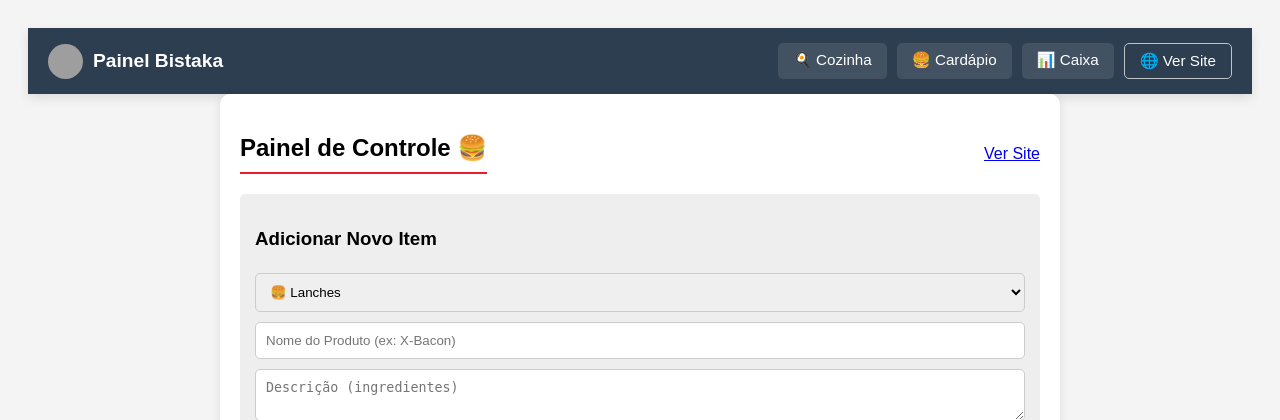
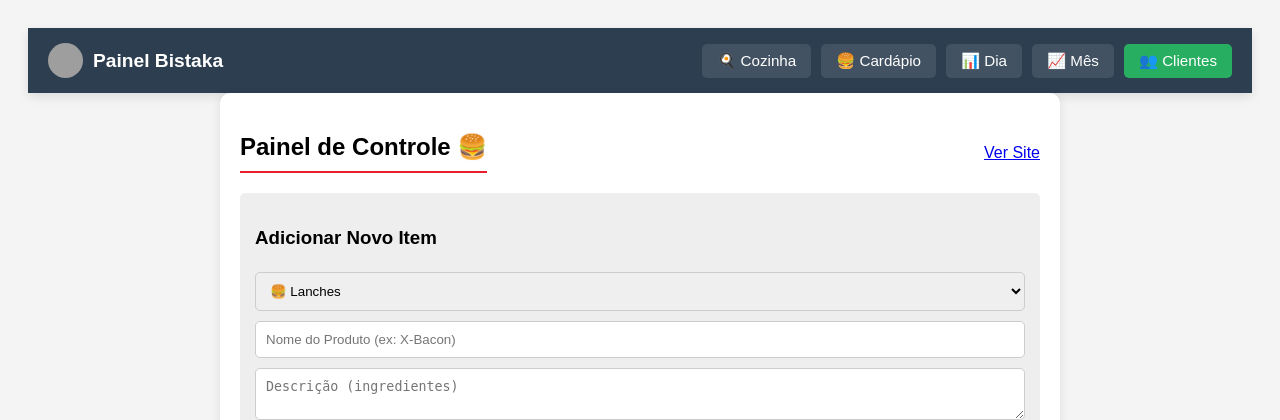
Before and after one commit to Alexschmitzz/Bistaka_delivery-main, a Flask app: page /admin in a window 1280 px wide. Shown: the top 420 px of the page. Run offline with Flask 3, Linux system fonts and the light colour scheme; a user stored in the database is signed in; grey boxes are pictures that could not be loaded.

Commit message:
att nav para as 2 novas pag

```diff
--- a/templates/admin.html
+++ b/templates/admin.html
@@ -48,16 +48,14 @@
 <body>
 
 <nav class="admin-navbar">
-    <div class="brand">
-        <img src="/static/uploads/logo.png" style="height: 35px; width: 35px; border-radius: 50%; object-fit: cover;">
-        Painel Bistaka
-    </div>
-    <div class="nav-links">
-        <a href="/admin/dashboard">🍳 Cozinha</a>
-        <a href="/admin">🍔 Cardápio</a>
-        <a href="/admin/relatorio">📊 Caixa</a>
-        <a href="/" target="_blank" style="background: transparent; border: 1px solid #bdc3c7;">🌐 Ver Site</a>
-    </div>
+        <div class="brand"><img src="/static/uploads/logo.png" style="height: 35px; width: 35px; border-radius: 50%; object-fit: cover;">Painel Bistaka</div>
+        <div class="nav-links">
+            <a href="/admin/dashboard">🍳 Cozinha</a>
+            <a href="/admin">🍔 Cardápio</a>
+            <a href="/admin/relatorio">📊 Dia</a>
+            <a href="/admin/relatorio_mensal">📈 Mês</a>
+            <a href="/admin/clientes" style="background: #27ae60;">👥 Clientes</a>
+        </div>
 </nav>
 
 <div class="container">
```
